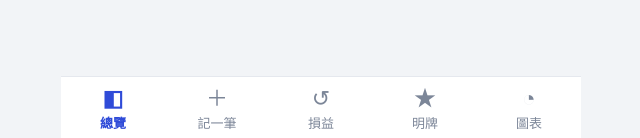
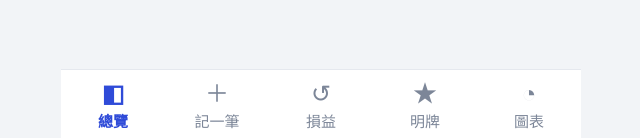
Before and after one commit to oscar0411/stock, a plain HTML site: page index.html in a window 1280 px wide. Shown: the part 659-797 px from the top of the page, 319-959 px from the left. Drawn offline with Linux system fonts and the light colour scheme.

Commit message:
Add files via upload

```diff
--- a/index.html
+++ b/index.html
@@ -110,9 +110,9 @@ canvas{width:100%; height:auto; display:block;}
 nav{position:fixed; bottom:0; left:0; right:0; background:#fff;
   border-top:1px solid var(--line); display:flex; max-width:520px; margin:0 auto;
   padding-bottom:env(safe-area-inset-bottom);}
-nav button{flex:1; border:0; background:none; padding:11px 0 9px; font-size:13px;
-  color:var(--muted); display:flex; flex-direction:column; align-items:center; gap:3px;}
-nav button .ic{font-size:22px; line-height:1;}
+nav button{flex:1; border:0; background:none; padding:12px 0 10px; font-size:15px;
+  color:var(--muted); display:flex; flex-direction:column; align-items:center; gap:4px;}
+nav button .ic{font-size:24px; line-height:1;}
 nav button.on{color:var(--accent); font-weight:700;}
 .view{display:none;} .view.on{display:block;}
 .toast{position:fixed; left:50%; transform:translateX(-50%); bottom:96px;
```
